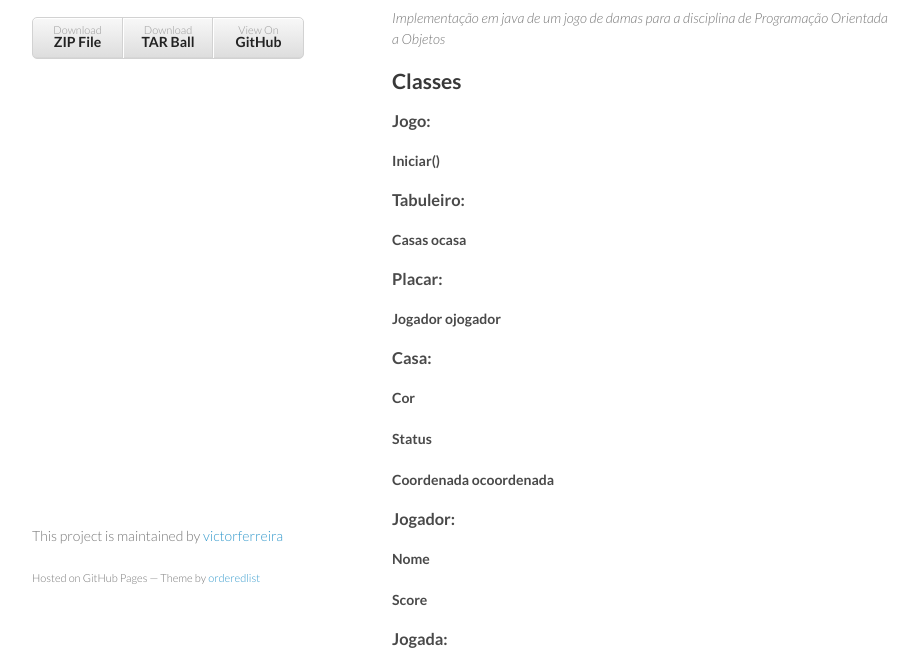
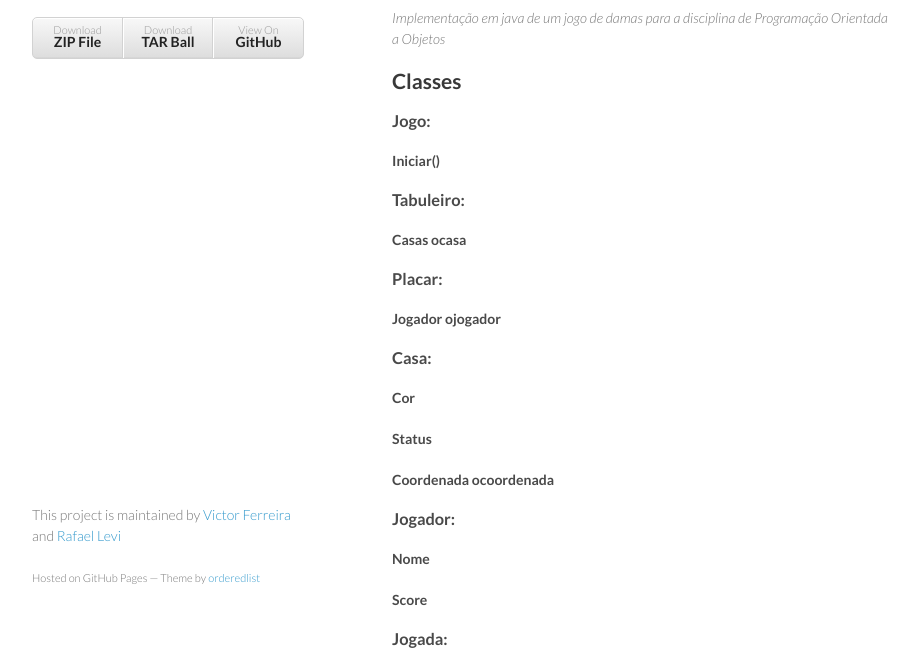
Before and after one commit to rafaellevissa/damas, a plain HTML site: page index.html in a window 1280 px wide. Shown: the part 143-800 px from the top of the page, without its empty margins (178-1097 px from the left). Drawn offline with Linux system fonts and the light colour scheme.

Commit message:
Update index.html
Add Rafael Levi at Maintainer

```diff
--- a/index.html
+++ b/index.html
@@ -87,7 +87,7 @@
 <h4>Cor</h4>
       </section>
       <footer>
-        <p>This project is maintained by <a href="https://github.com/victorferreira">victorferreira</a></p>
+        <p>This project is maintained by <a href="https://github.com/victorferreira">Victor Ferreira</a> and <a href="https://github.com/rafaellevissa">Rafael Levi</a></p>
         <p><small>Hosted on GitHub Pages &mdash; Theme by <a href="https://github.com/orderedlist">orderedlist</a></small></p>
       </footer>
     </div>
```
